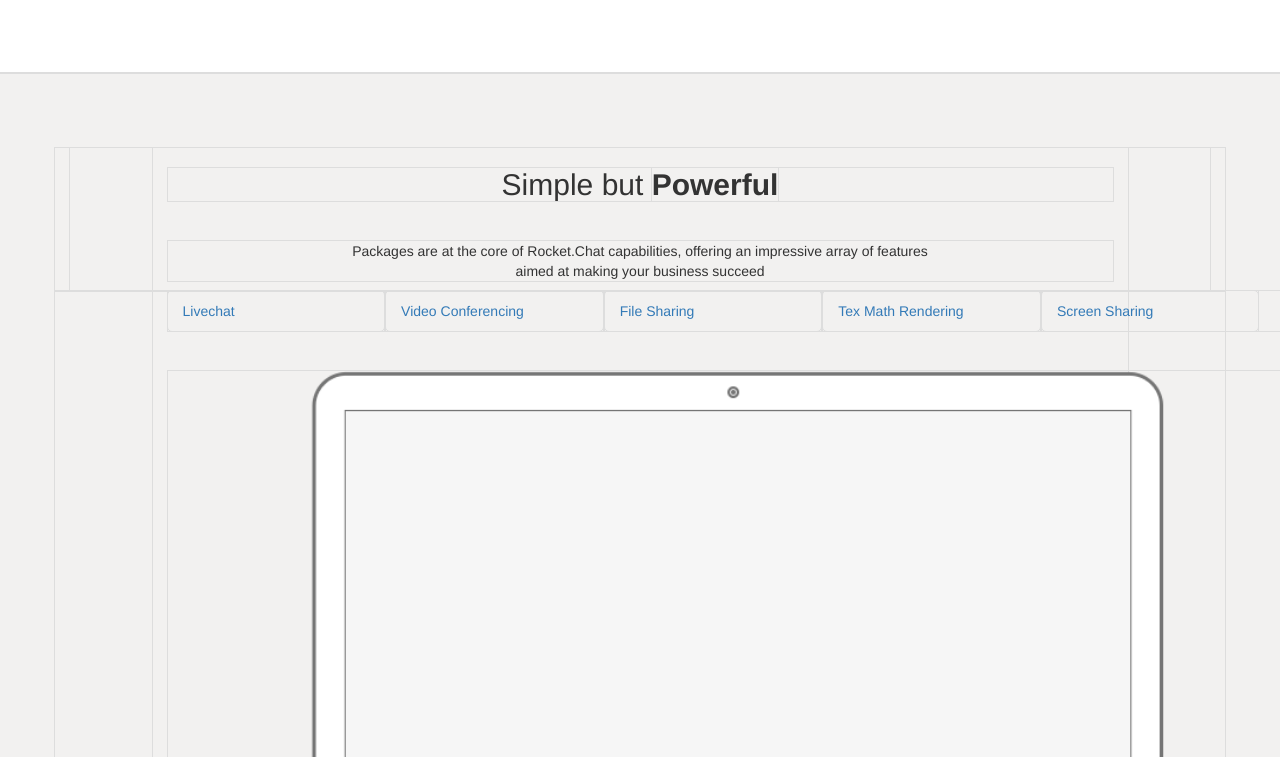
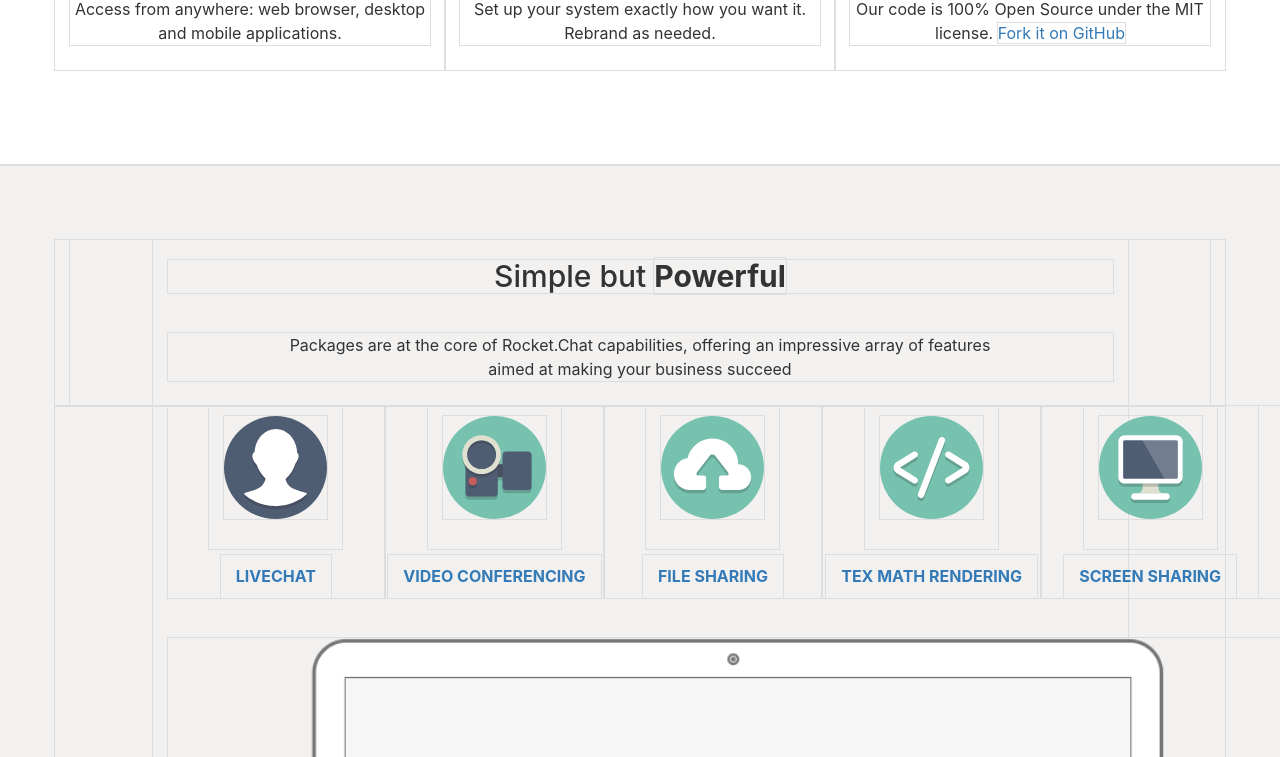
Before and after one commit to gegenisang/Rocket.Chat, a plain HTML site: page index.html in a window 1280 px wide. Shown: the part 1331-2088 px from the top of the page. Drawn offline with Linux system fonts and the light colour scheme.

Commit message:
剩最后一部分

```diff
--- a/index.css
+++ b/index.css
@@ -2,9 +2,21 @@ div,
 nav,
 a,
 ul,
-li {
+li,
+span,
+img,
+h3,
+h4,
+h5,
+p,
+i {
     padding: 0;
     margin: 0;
+}
+
+body {
+    font-family: -apple-system, BlinkMacSystemFont, "Segoe UI", Roboto, Helvetica, Arial, sans-serif, "Apple Color Emoji", "Segoe UI Emoji", "Segoe UI Symbol";
+    font-size: 1.6rem;
 }
 
 * {
@@ -188,6 +200,7 @@ a {
     width: 100%;
     color: #fff;
     margin: 0 auto;
+    text-shadow: 2px 2px 10px rgba(0, 0, 0, 0.8);
 }
 
 #box .wrap h2 {
@@ -207,6 +220,15 @@ a {
 
 .index-page .section {
     padding: 75px 0 95px;
+}
+
+.section h2 {
+    margin-bottom: 40px;
+}
+
+.section p {
+    margin-bottom: 25px;
+    line-height: 24px;
 }
 
 .i .icon {
@@ -235,8 +257,50 @@ a {
     background-size: contain;
 }
 
+.features i h3 {
+    font-weight: bold;
+    margin: 15px auto;
+}
+
+.features i p {
+    max-width: 80%;
+    margin: 0 auto;
+}
+
 .section.gray {
     background-color: #f2f1f0;
+}
+
+.gray .icon {
+    width: 103px;
+    height: 103px;
+    display: block;
+    margin: 0 auto 20px;
+}
+
+.gray .icon.ss-livechat {
+    background-image: url(img/helpdesk.svg);
+    background-size: contain;
+}
+
+.gray .icon.ss-videoconferencing {
+    background-image: url(img/videoconference.svg);
+    background-size: contain;
+}
+
+.gray .icon.ss-filesharing {
+    background-image: url(img/filesharing.svg);
+    background-size: contain;
+}
+
+.gray .icon.ss-texmath {
+    background-image: url(img/api.svg);
+    background-size: contain;
+}
+
+.gray .icon.ss-screensharing {
+    background-image: url(img/nativeapplications.svg);
+    background-size: contain;
 }
 
 .nav-pills ul {
@@ -253,28 +317,82 @@ a {
     position: relative;
 }
 
+.nav-pills>li.active>a,
+.nav-pills>li.active>a:focus,
+.nav-pills>li.active>a:hover {
+    color: #337ab7;
+    background-color: #f2f1f0;
+}
+
+.nav-pills>li>a {
+    border-radius: 0px;
+}
+
+.nav>li>a {
+    position: relative;
+    display: inline-block;
+    padding: 10px 15px;
+    font-weight: bold;
+    text-transform: uppercase;
+}
+
+.hoverClass {
+    position: relative;
+}
+
+.hoverClass:before,
+.hoverClass:after {
+    display: inline-block;
+    -webkit-transition: all 0.3s ease;
+    font-weight: bold;
+    position: absolute;
+    opacity: 0;
+}
+
+.hoverClass:before {
+    content: "[";
+    left: -10px;
+}
+
+.hoverClass:after {
+    content: "]";
+    right: 0px;
+}
+
+.hoverClass:hover:before,
+.hoverClass.active:before {
+    left: 3px;
+}
+
+.hoverClass:hover:after,
+.hoverClass.active:after {
+    right: 3px;
+}
+
+.hoverClass:hover:before,
+.hoverClass.active:before,
+.hoverClass:hover:after,
+.hoverClass.active:after {
+    opacity: 1;
+}
+
 .img-responsive {
     display: block;
     min-width: 100%;
     height: auto;
 }
 
+.tab-content .image {
+    position: absolute;
+    top: 0;
+    left: 0;
+    padding: 3.5% 15.6% 0 15.6%;
+}
 
-/* .tabpanel {
+.tab-content .image img {
     width: 100%;
     height: 100%;
 }
-
-.tabpanel #livechat {
-    background-image: url(img/livechat.jpg);
-    background-repeat: no-repeat;
-    /* background-clip: border-box; */
-
-
-/* background-position: center;
-background-size: cover;
-
-} */
 
 .awards {
     background-color: #319ac6;
@@ -312,6 +430,25 @@ background-size: cover;
     display: block;
     width: 170px;
     margin: 5px auto;
+}
+
+.testimonials h3 {
+    font-size: 2.4rem;
+    font-weight: bold;
+    text-transform: uppercase;
+    margin: 20px 0 12px;
+}
+
+.testimonials h4 {
+    font-size: 1.4rem;
+    color: #8c8c8c;
+    font-weight: bold;
+    margin: 12px 0 20px;
+}
+
+.testimonials p {
+    font-size: 2rem;
+    line-height: 32px;
 }
 
 .clients {
--- a/index.html
+++ b/index.html
@@ -112,24 +112,43 @@
           <div class="col-lg-10 col-lg-offset-1">
             <div class="row">
               <div id="exTab1" class="container">
-                <ul class="nav nav-pills clearfix">
+                <ul class="nav nav-pills clearfix text-center">
                   <li>
-                    <a href="#1a" data-toggle="tab">Livechat</a>
+                    <a href="#1a" data-toggle="tab">
+                      <span class="sprite icon ss-livechat"></span>
+                    </a>
+                    <a href="#1a" data-toggle="tab" class="hoverClass">Livechat</a>
                   </li>
-                  <li><a href="#2a" data-toggle="tab">Video Conferencing</a>
+                  <li>
+                    <a href="#2a" data-toggle="tab">
+                      <span class="sprite icon ss-videoconferencing"></span>
+                    </a>
+                    <a href="#2a" data-toggle="tab" class="hoverClass">Video Conferencing</a>
                   </li>
-                  <li><a href="#3a" data-toggle="tab">File Sharing</a>
+                  <li>
+                    <a href="#3a" data-toggle="tab">
+                      <span class="sprite icon ss-filesharing"></span>
+                    </a>
+                    <a href="#3a" data-toggle="tab" class="hoverClass">File Sharing</a>
                   </li>
-                  <li><a href="#4a" data-toggle="tab">Tex Math Rendering</a>
+                  <li>
+                    <a href="#4a" data-toggle="tab">
+                      <span class="sprite icon ss-texmath"></span>
+                    </a>
+                    <a href="#4a" data-toggle="tab" class="hoverClass">Tex Math Rendering</a>
                   </li>
-                  <li><a href="#4a" data-toggle="tab">Screen Sharing</a>
+                  <li>
+                    <a href="#5a" data-toggle="tab">
+                      <span class="sprite icon ss-screensharing"></span>
+                    </a>
+                    <a href="#5a" data-toggle="tab" class="hoverClass">Screen Sharing</a>
                   </li>
                 </ul>
 
                 <div class="tab-content clearfix">
                   <img src="img/macbook.png" alt="macbook" class="img-responsive">
                   <div class="tab-pane image" id="1a">
-                    <p id="livechat"></p>
+                    <img src="img/livechat.jpg" alt="livechat" class="img-responsive">
                   </div>
                   <div class="tab-pane image" id="2a">
                     <h3>We use the class nav-pills instead of nav-tabs which automatically creates a background color for the
```
Also changed, not shown: img/api.svg (added), img/filesharing.svg (added), img/helpdesk.svg (added), img/nativeapplications.svg (added), img/videoconference.svg (added).
